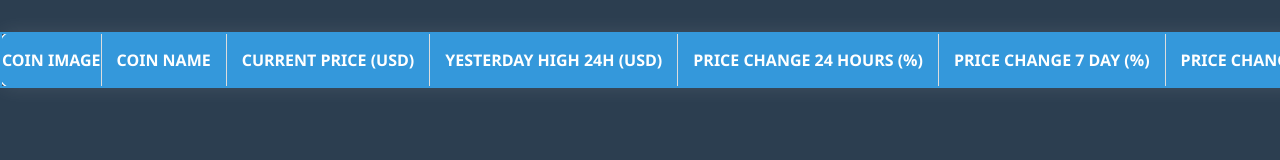
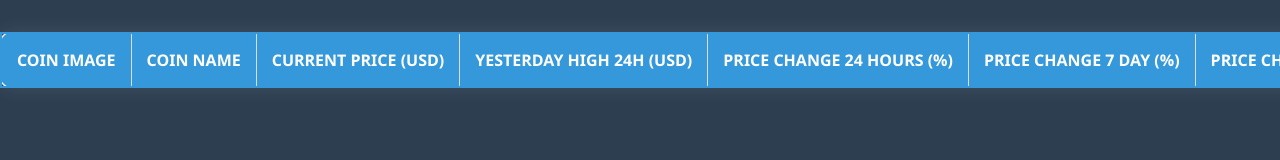
Before and after one commit to skattt12345/coins-info, a plain HTML site: page index.html in a window 1280 px wide. Drawn offline with Linux system fonts and the light colour scheme; no server answers.

Commit message:
Add files via upload
sticky

```diff
--- a/index.html
+++ b/index.html
@@ -23,7 +23,8 @@
       }
 
       table {
-        width: 100%;
+        /* width: 100%; */
+        width: max-content;
         border-collapse: collapse;
         box-shadow: 0 0 20px rgba(255, 255, 255, 0.1);
         border-radius: 10px;
@@ -89,7 +90,7 @@
       @media screen and (max-width: 600px) {
         th,
         td {
-          font-size: 12px;
+          font-size: 16px;
           padding: 10px;
         }
 
@@ -100,10 +101,16 @@
       .container {
         overflow: scroll;
       }
+
       .coin-image {
-        padding: 0;
-        margin: 0 auto;
         text-align: center;
+      }
+      .coin-image-second {
+        text-align: center;
+        position: sticky;
+        z-index: 4;
+        left: 0;
+        background-color: #3498db;
       }
     </style>
   </head>
@@ -113,8 +120,8 @@
         <thead>
           <tr>
             <th class="coin-image">Coin Image</th>
-            <th>Coin Name</th>
-            <th class="">Current Price (USD)</th>
+            <th class="coin-image-second">Coin Name</th>
+            <th>Current Price (USD)</th>
             <th>Yesterday High 24h (USD)</th>
             <th>Price Change 24 hours (%)</th>
             <th>Price Change 7 day (%)</th>
@@ -177,6 +184,7 @@
           const change1yCell = document.createElement("td");
 
           imageCell.classList.add("coin-image");
+          nameCell.classList.add("coin-image-second");
 
           const coinImage = document.createElement("img"); // create image element
           coinImage.src = image; // set image source
```
